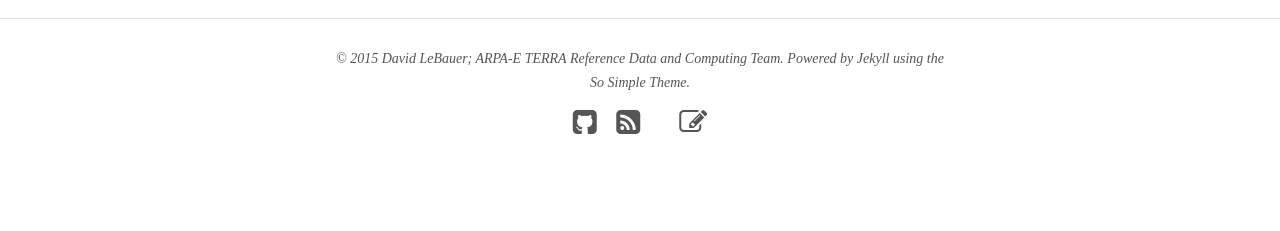
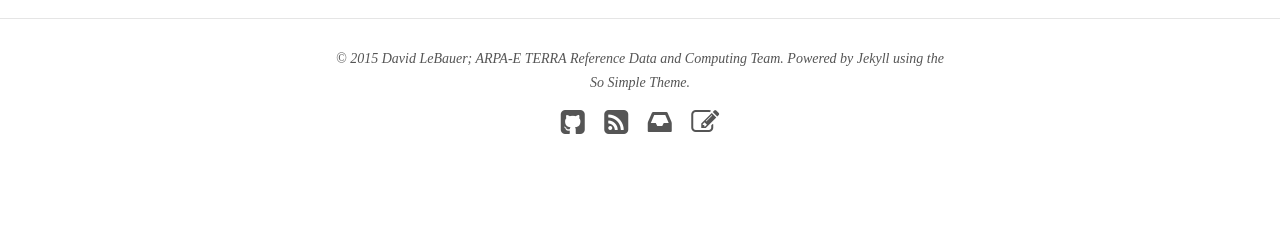
Before and after one commit to terra-reference/terraref.github.io, a Jekyll site: the page built from index.html, in a window 1280 px wide. Shown: the part 1642-1873 px from the top of the page. Built offline with Jekyll 4.4.1, drawn with Linux system fonts in a browser that asks for light colours; nearby versions of some CDN libraries.

Commit message:
Update footer.html

```diff
--- a/_includes/footer.html
+++ b/_includes/footer.html
@@ -14,5 +14,5 @@
   {% if site.owner.pinterest %}<a href="https://www.pinterest.com/{{ site.owner.pinterest }}/" title="{{ site.owner.name}} on Pinterest" target="_blank"><i class="fa fa-pinterest fa-2x"></i></a>{% endif %}
 	{% if site.owner.weibo %}<a href="https://www.weibo.com/u/{{ site.owner.weibo }}/" title="{{ site.owner.name}} on Weibo" target="_blank"><i class="fa fa-weibo fa-2x"></i></a>{% endif %}
   <a href="{{ site.url }}/feed.xml" title="Atom/RSS feed"><i class="fa fa-rss-square fa-2x"></i></a>
-  <a href="http://eepurl.com/bEr7Ov" title="subscribe"><i class="fa fa-newspaper-o fa-2x"></i></a>
+  <a href="http://eepurl.com/bEr7Ov" title="subscribe"><i class="fa fa-inbox fa-2x"></i></a>
   <a href="{{site.github.repository_url}}/edit/master/{{ page.path }}" title="Edit this page"><i class="fa fa-pencil-square-o fa-2x"></i></a>
```
